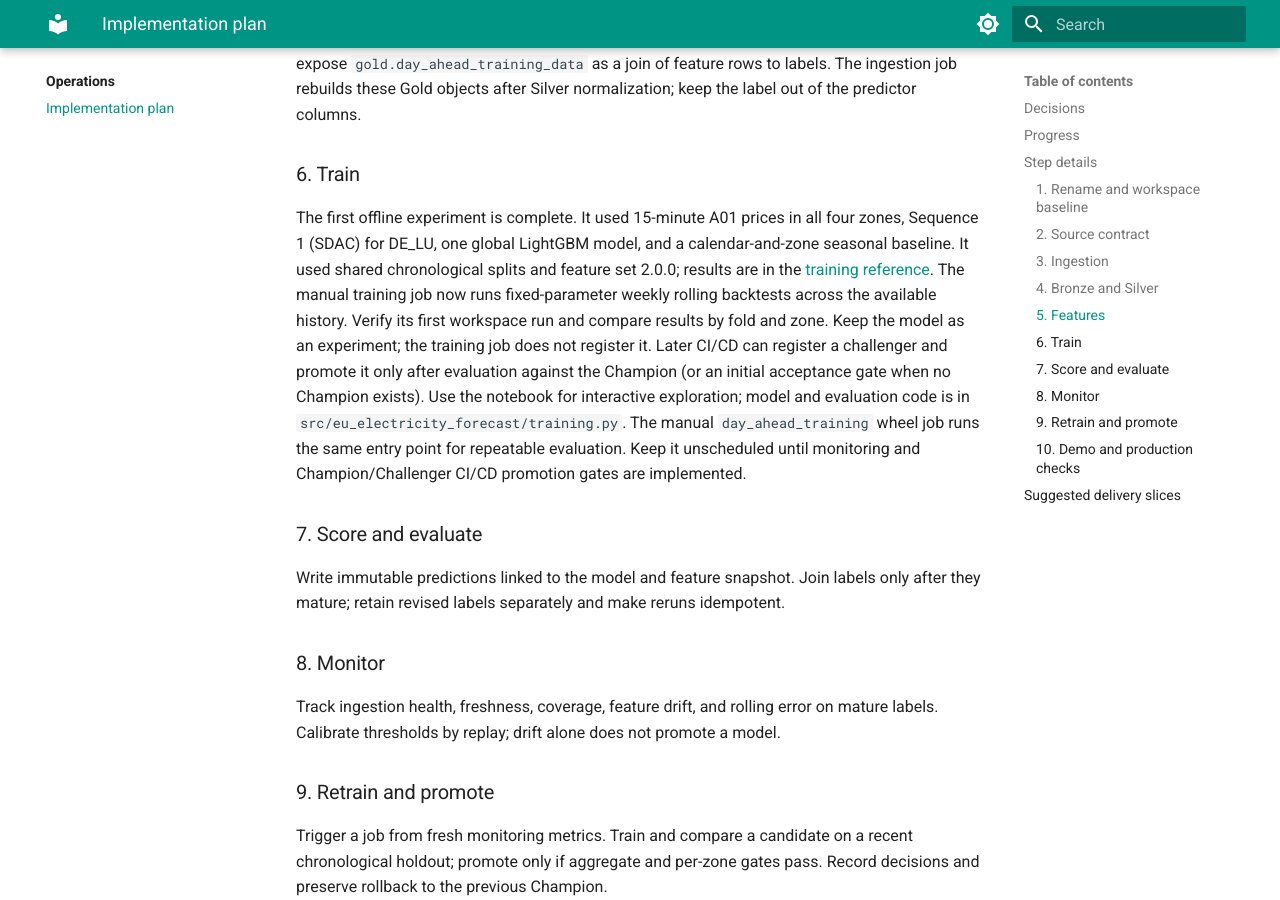
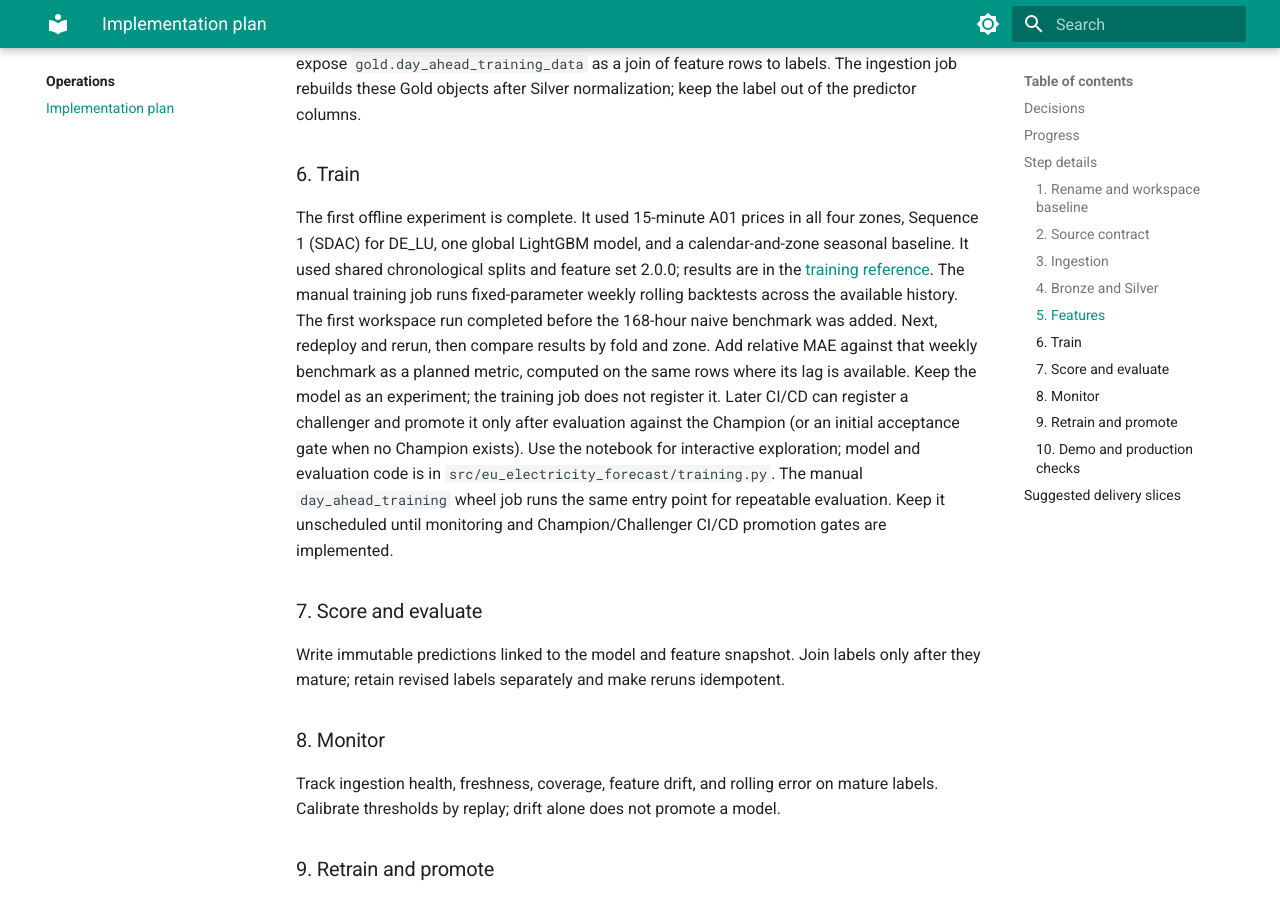
Before and after one commit to pdemeulenaer/eu-electricity-forecast, an MkDocs documentation site: the page built from docs/implementation-plan.md, in a window 1280 px wide and 900 px high, scrolled down 2512 px. Built offline with MkDocs 1.6.1 and Material for MkDocs 9.7.7, drawn with Linux system fonts in a browser that asks for light colours; some of the changed text lies outside the part shown.

Commit message:
add relative MAE for planning

```diff
--- a/docs/implementation-plan.md
+++ b/docs/implementation-plan.md
@@ -27,7 +27,7 @@ and controlled retraining. Detailed layer responsibilities are in the
 | 3 | Shared client, backfill, polling, immutable files | Implemented and run in Databricks |
 | 4 | Bronze ingestion and Silver normalization | Running in the project catalog |
 | 5 | Gold historical features and labels | Feature set 2.0.0 rebuilt and checked in Databricks |
-| 6 | Baselines, global model, MLflow experiment | Weekly rolling evaluation implemented locally; workspace run pending |
+| 6 | Baselines, global model, MLflow experiment | Prior rolling run predates the 168-hour baseline; redeploy and rerun to evaluate it |
 | 7 | Scoring and delayed-label reconciliation | Planned |
 | 8 | Drift and quality monitoring | Planned |
 | 9 | Retraining gates and model promotion | Planned |
@@ -82,10 +82,12 @@ The first offline experiment is complete. It used 15-minute A01 prices in all
 four zones, Sequence 1 (SDAC) for DE_LU, one global LightGBM model, and a
 calendar-and-zone seasonal baseline. It used shared chronological splits and
 feature set 2.0.0; results are in the [training reference](reference/training.md).
-The manual training job now runs fixed-parameter weekly rolling backtests across
-the available history. Verify its first workspace run and compare results by
-fold and zone. Keep the model as an experiment; the training job does not
-register it.
+The manual training job runs fixed-parameter weekly rolling backtests across
+the available history. The first workspace run completed before the 168-hour
+naive benchmark was added. Next, redeploy and rerun, then compare results by fold
+and zone. Add relative MAE against that weekly benchmark as a planned metric,
+computed on the same rows where its lag is available. Keep the model as an
+experiment; the training job does not register it.
 Later CI/CD can register a challenger and promote it only after evaluation against
 the Champion (or an initial acceptance gate when no Champion exists). Use the
 notebook for interactive exploration; model and evaluation code is in
```
Also changed, not shown: docs/index.md (+1 -1 lines), docs/reference/training.md (+2 -0 lines).
